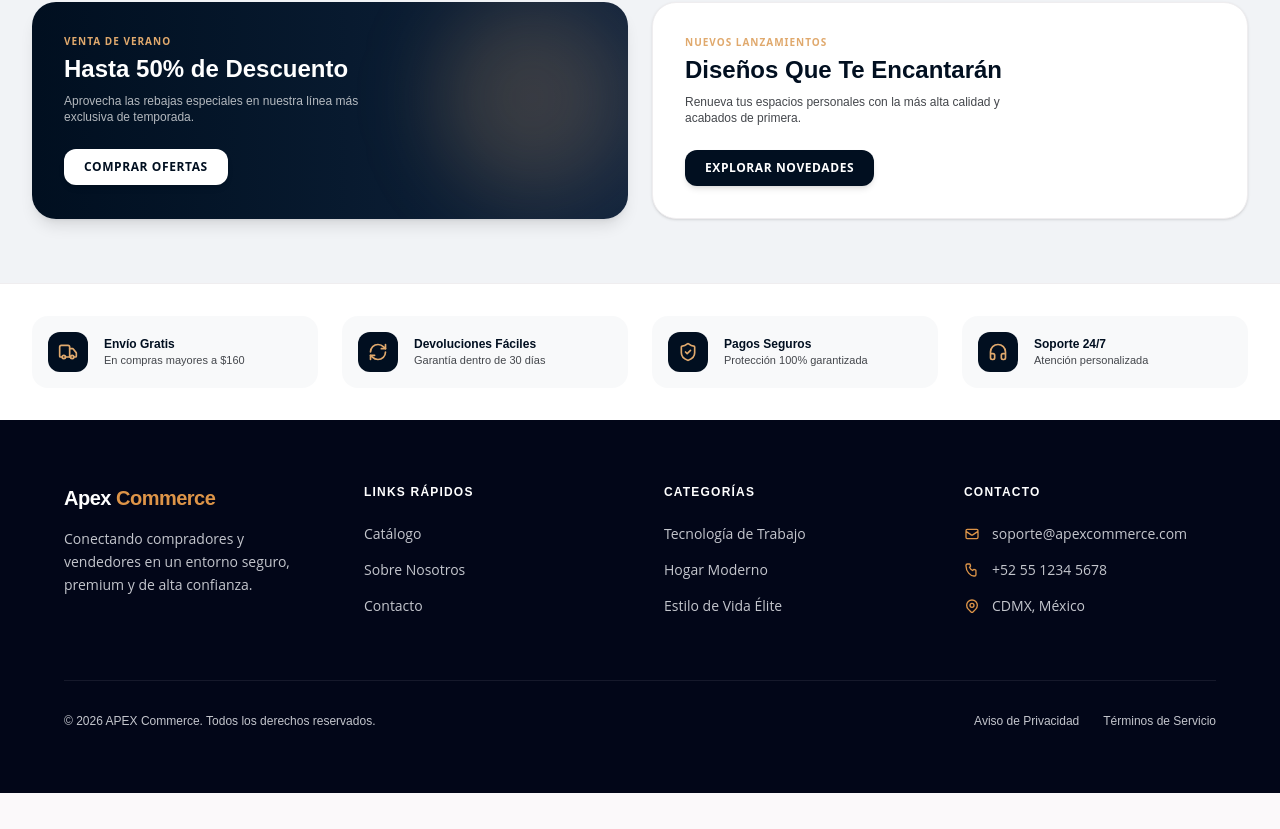
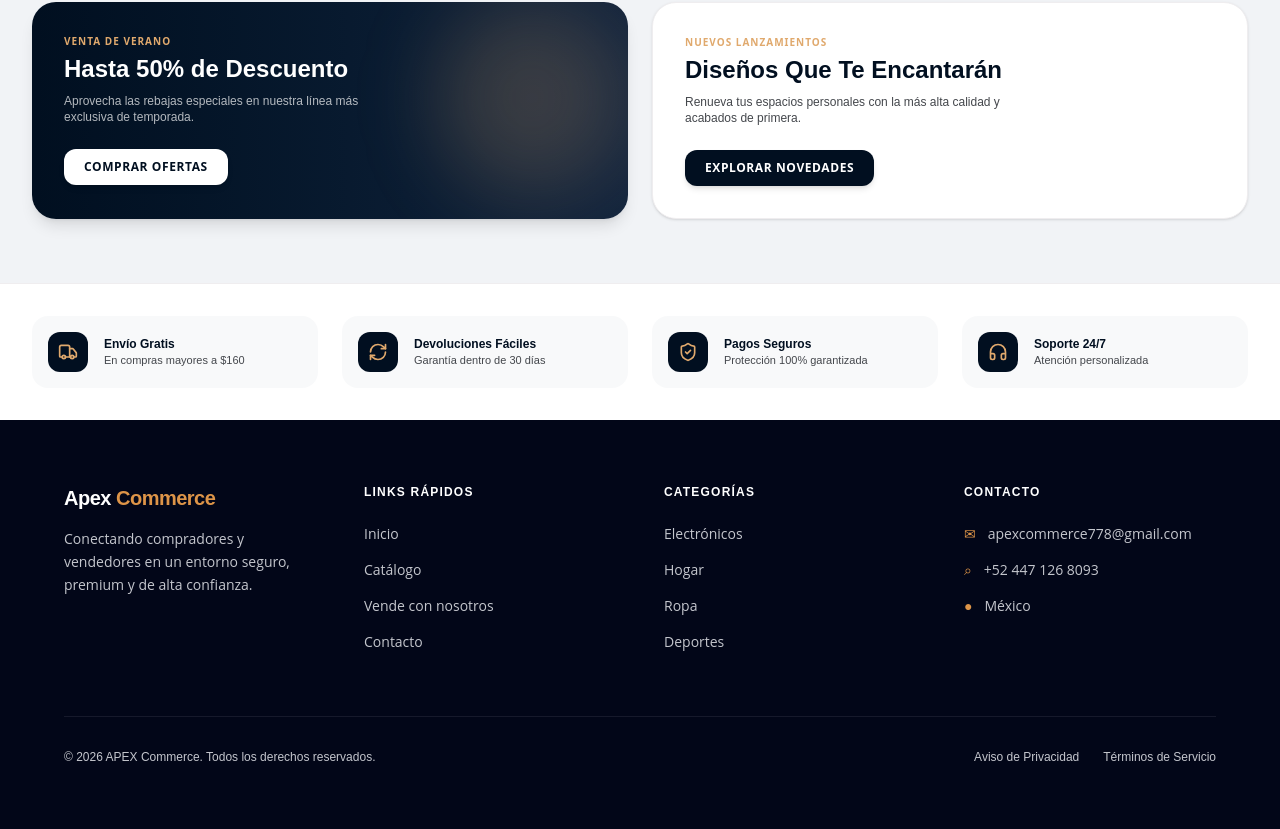
Before and after one commit to jd-pro-ti/ApexCommerce, a Next.js app: page / in a window 1280 px wide. Shown: the part 1302-2131 px from the top of the page. Before the commit the page ends 2095 px from the top, so only its background shows below. Built offline with nearby package versions, Linux system fonts and the light colour scheme; no server answers; the database is empty.

Commit message:
acomdando footer

```diff
--- a/src/components/common/Footer.jsx
+++ b/src/components/common/Footer.jsx
@@ -1,92 +1,52 @@
 import React from 'react';
+import Link from 'next/link';
 
 const Footer = () => {
   const currentYear = new Date().getFullYear();
+  const linkClass = 'hover:text-[#dd9448] transition-colors';
 
   return (
     <footer className="bg-[#020618] text-[#c4c6cd]">
       <div className="max-w-[1440px] mx-auto px-6 md:px-16 py-16">
         <div className="grid grid-cols-1 md:grid-cols-4 gap-12">
-
-          {/* Columna 1 - Logo & Descripción */}
           <div className="col-span-1 space-y-4">
-
-            <h3
-              className="text-xl font-semibold tracking-tight text-white"
-              style={{ fontFamily: "'Montserrat', sans-serif" }}
-            >
-              Apex <span className="text-[#dd9448]">Commerce</span>
-            </h3>
-            <p
-              className="text-sm leading-relaxed"
-              style={{ fontFamily: "'Open Sans', sans-serif" }}
-            >
-              Conectando compradores y vendedores en un entorno seguro, premium y de alta confianza.
-            </p>
+            <h3 className="text-xl font-semibold tracking-tight text-white" style={{ fontFamily: "'Montserrat', sans-serif" }}>Apex <span className="text-[#dd9448]">Commerce</span></h3>
+            <p className="text-sm leading-relaxed" style={{ fontFamily: "'Open Sans', sans-serif" }}>Conectando compradores y vendedores en un entorno seguro, premium y de alta confianza.</p>
           </div>
 
-          {/* Columna 2 - Links Rápidos */}
           <div className="col-span-1">
-            <h4 className="text-xs font-bold uppercase tracking-widest text-white mb-6" style={{ fontFamily: "'Montserrat', sans-serif" }}>
-              Links Rápidos
-            </h4>
+            <h4 className="text-xs font-bold uppercase tracking-widest text-white mb-6" style={{ fontFamily: "'Montserrat', sans-serif" }}>Links Rápidos</h4>
             <ul className="space-y-4 text-sm" style={{ fontFamily: "'Open Sans', sans-serif" }}>
-              <li><a href="/catalogo" className="hover:text-[#dd9448] transition-colors">Catálogo</a></li>
-              <li><a href="/sobre-nosotros" className="hover:text-[#dd9448] transition-colors">Sobre Nosotros</a></li>
-              <li><a href="/contacto" className="hover:text-[#dd9448] transition-colors">Contacto</a></li>
+              <li><Link href="/" className={linkClass}>Inicio</Link></li>
+              <li><Link href="/catalogo" className={linkClass}>Catálogo</Link></li>
+              <li><Link href="/convertirse-vendedor" className={linkClass}>Vende con nosotros</Link></li>
+              <li><a href="mailto:apexcommerce778@gmail.com" className={linkClass}>Contacto</a></li>
             </ul>
           </div>
 
-          {/* Columna 3 - Categorías */}
           <div className="col-span-1">
-            <h4 className="text-xs font-bold uppercase tracking-widest text-white mb-6" style={{ fontFamily: "'Montserrat', sans-serif" }}>
-              Categorías
-            </h4>
+            <h4 className="text-xs font-bold uppercase tracking-widest text-white mb-6" style={{ fontFamily: "'Montserrat', sans-serif" }}>Categorías</h4>
             <ul className="space-y-4 text-sm" style={{ fontFamily: "'Open Sans', sans-serif" }}>
-              <li><a href="/catalogo?categoria=tech" className="hover:text-[#dd9448] transition-colors">Tecnología de Trabajo</a></li>
-              <li><a href="/catalogo?categoria=living" className="hover:text-[#dd9448] transition-colors">Hogar Moderno</a></li>
-              <li><a href="/catalogo?categoria=lifestyle" className="hover:text-[#dd9448] transition-colors">Estilo de Vida Élite</a></li>
+              <li><Link href="/catalogo?categoria=Electr%C3%B3nicos" className={linkClass}>Electrónicos</Link></li>
+              <li><Link href="/catalogo?categoria=Hogar" className={linkClass}>Hogar</Link></li>
+              <li><Link href="/catalogo?categoria=Ropa" className={linkClass}>Ropa</Link></li>
+              <li><Link href="/catalogo?categoria=Deportes" className={linkClass}>Deportes</Link></li>
             </ul>
           </div>
 
-          {/* Columna 4 - Contacto con Iconos */}
           <div className="col-span-1">
-            <h4 className="text-xs font-bold uppercase tracking-widest text-white mb-6" style={{ fontFamily: "'Montserrat', sans-serif" }}>
-              Contacto
-            </h4>
+            <h4 className="text-xs font-bold uppercase tracking-widest text-white mb-6" style={{ fontFamily: "'Montserrat', sans-serif" }}>Contacto</h4>
             <ul className="space-y-4 text-sm" style={{ fontFamily: "'Open Sans', sans-serif" }}>
-              <li className="flex items-center gap-3">
-                <svg className="w-4 h-4 text-[#dd9448]" fill="none" stroke="currentColor" strokeWidth="2" viewBox="0 0 24 24">
-                  <path strokeLinecap="round" strokeLinejoin="round" d="M3 8l7.89 5.26a2 2 0 002.22 0L21 8M5 19h14a2 2 0 002-2V7a2 2 0 00-2-2H5a2 2 0 00-2 2v10a2 2 0 002 2z" />
-                </svg>
-                <a href="mailto:soporte@apexcommerce.com" className="hover:text-[#dd9448] transition-colors">soporte@apexcommerce.com</a>
-              </li>
-              <li className="flex items-center gap-3">
-                <svg className="w-4 h-4 text-[#dd9448]" fill="none" stroke="currentColor" strokeWidth="2" viewBox="0 0 24 24">
-                  <path strokeLinecap="round" strokeLinejoin="round" d="M3 5a2 2 0 012-2h3.28a1 1 0 01.94.725l.548 2.2a1 1 0 01-.321.988l-1.305.98a10.582 10.582 0 004.872 4.872l.98-1.305a1 1 0 01.988-.321l2.2.548a1 1 0 01.725.94V19a2 2 0 01-2 2h-1C9.716 21 3 14.284 3 6V5z" />
-                </svg>
-                <a href="tel:+525512345678" className="hover:text-[#dd9448] transition-colors">+52 55 1234 5678</a>
-              </li>
-              <li className="flex items-center gap-3">
-                <svg className="w-4 h-4 text-[#dd9448]" fill="none" stroke="currentColor" strokeWidth="2" viewBox="0 0 24 24">
-                  <path strokeLinecap="round" strokeLinejoin="round" d="M17.657 16.657L13.414 20.9a1.998 1.998 0 01-2.827 0l-4.244-4.243a8 8 0 1111.314 0z" />
-                  <path strokeLinecap="round" strokeLinejoin="round" d="M15 11a3 3 0 11-6 0 3 3 0 016 0z" />
-                </svg>
-                <span>CDMX, México</span>
-              </li>
+              <li className="flex items-center gap-3"><span className="text-[#dd9448]" aria-hidden="true">✉</span><a href="mailto:apexcommerce778@gmail.com" className={linkClass}>apexcommerce778@gmail.com</a></li>
+              <li className="flex items-center gap-3"><span className="text-[#dd9448]" aria-hidden="true">⌕</span><a href="tel:+524471268093" className={linkClass}>+52 447 126 8093</a></li>
+              <li className="flex items-center gap-3"><span className="text-[#dd9448]" aria-hidden="true">●</span><span>México</span></li>
             </ul>
           </div>
         </div>
 
-        {/* Línea divisoria y Copyright */}
         <div className="border-t border-[#c4c6cd]/10 mt-16 pt-8 flex flex-col md:flex-row justify-between items-center gap-4 text-xs">
-          <p style={{ fontFamily: "'Plus Jakarta Sans', sans-serif" }}>
-            © {currentYear} APEX Commerce. Todos los derechos reservados.
-          </p>
-          <div className="flex gap-6" style={{ fontFamily: "'Plus Jakarta Sans', sans-serif" }}>
-            <a href="/privacidad" className="hover:text-white transition-colors">Aviso de Privacidad</a>
-            <a href="/terminos" className="hover:text-white transition-colors">Términos de Servicio</a>
-          </div>
+          <p style={{ fontFamily: "'Plus Jakarta Sans', sans-serif" }}>© {currentYear} APEX Commerce. Todos los derechos reservados.</p>
+          <div className="flex gap-6" style={{ fontFamily: "'Plus Jakarta Sans', sans-serif" }}><Link href="/privacidad" className="hover:text-white transition-colors">Aviso de Privacidad</Link><Link href="/terminos" className="hover:text-white transition-colors">Términos de Servicio</Link></div>
         </div>
       </div>
     </footer>
```
